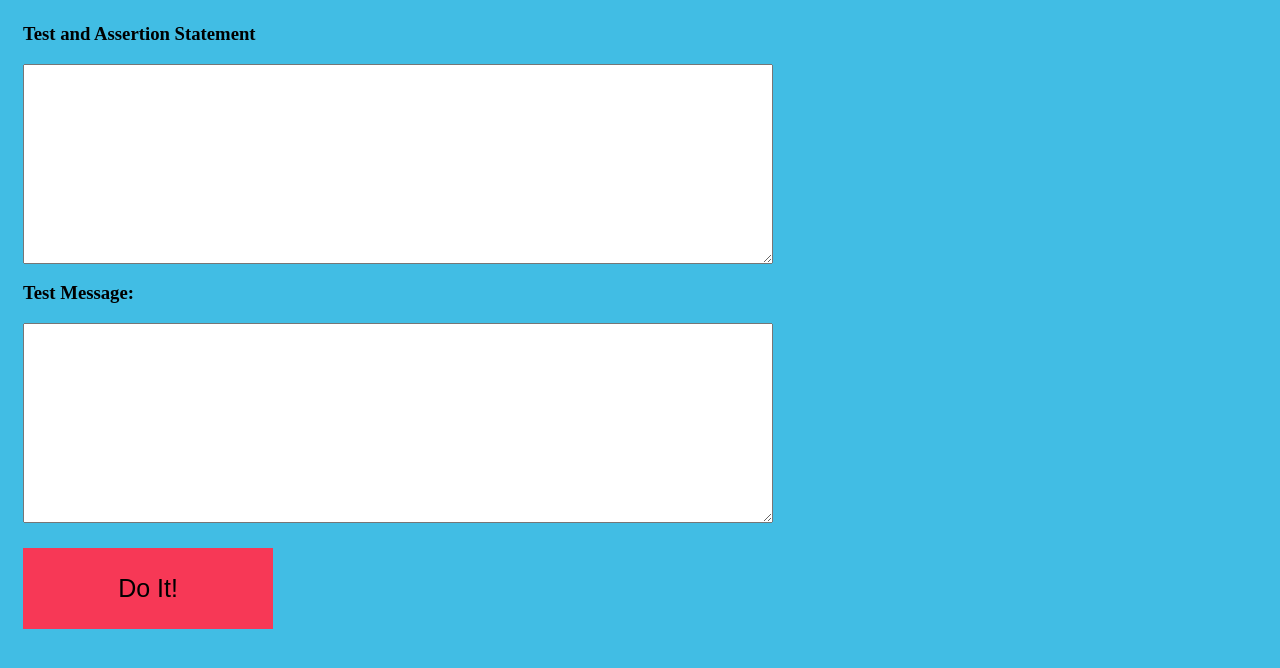
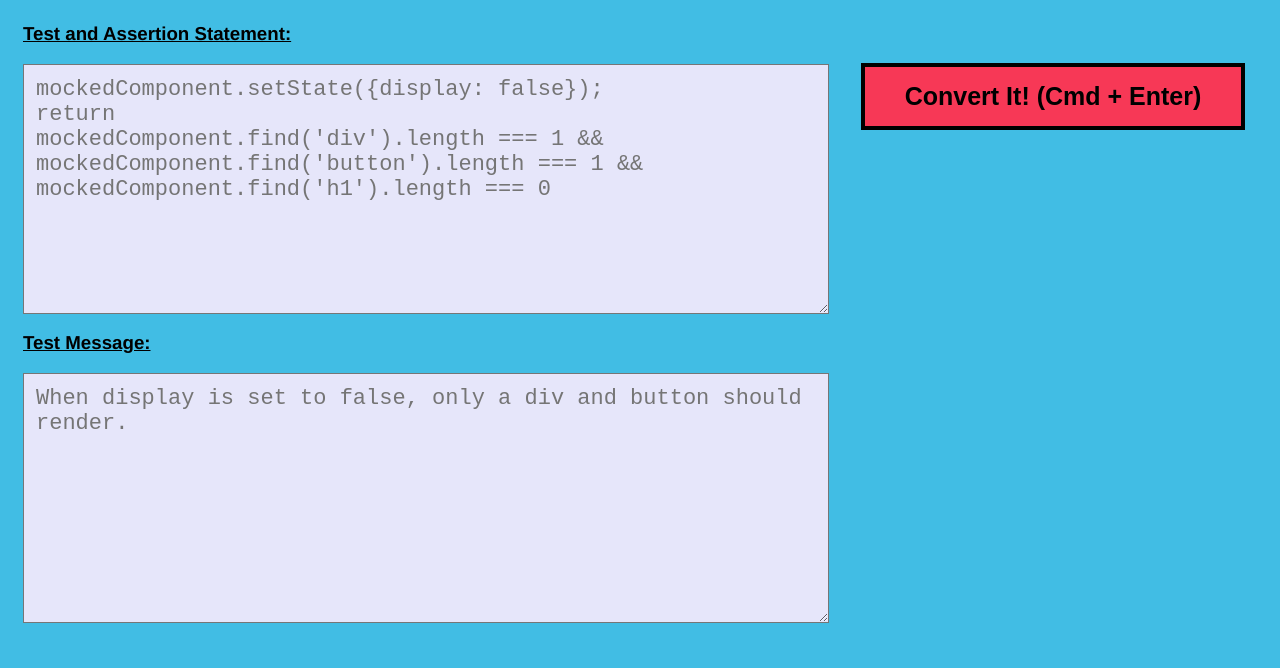
Before and after one commit to bonham000/fcc-react-test-converter, a website: page index.html in a window 1280 px wide. Drawn offline with Linux system fonts and the light colour scheme.

Commit message:
Looking good

```diff
--- a/index.html
+++ b/index.html
@@ -6,13 +6,30 @@
 </head>
 
 <body>
-	<h3>Test and Assertion Statement</h3>
-	<textarea id="test"></textarea><br>
+
+	<h3>Test and Assertion Statement:</h3>
+
+	<textarea
+  id="test"
+  placeholder="mockedComponent.setState({display: false});
+return
+mockedComponent.find('div').length === 1 &&
+mockedComponent.find('button').length === 1 &&
+mockedComponent.find('h1').length === 0"
+  ></textarea><br>
+
 	<h3>Test Message:</h3>
-	<textarea id="message"></textarea><br>
-	<button onClick="convert()">Do It!</button>
+
+	<textarea
+  id="message"
+  placeholder="When display is set to false, only a div and button should render."
+  ></textarea>
+
+  <br>
+	<button onClick="convert()">Convert It! (Cmd + Enter)</button>
 	<input id="dummy" />
 	<h1 id="success"></h1>
+
   <script src="script.js"></script>
 </body>
 </html>
--- a/script.js
+++ b/script.js
@@ -27,11 +27,10 @@ const convert = () => {
 		})(), ${message});
 	`;
 
-
 	document.getElementById("dummy").value = result;
 	document.querySelector("#dummy").select();
 	document.execCommand("Copy");
-	confirmation("Success! Copied to clipboard! Rock on!");
+	confirmation("Copied to clipboard!");
 
 	testField.value = '';
 	messageField.value = '';
--- a/style.css
+++ b/style.css
@@ -1,22 +1,40 @@
 body {
 	background: #41BDE4;
 	padding: 15px;
+	font-family: "Avenir";
+	font-family: "Helvetica";
+}
+
+h3 {
+	text-decoration: underline;
 }
 
 textarea {
-	width: 750px;
-	height: 200px;
+	width: 850px;
+	width: 63vw;
+	height: 250px;
 	font-size: 22px;
 	padding: 12px;
+	background: #E6E6FA;
 }
 
 button {
+	position: absolute;
+	right: 35px;
+	top: 38px;
 	margin-top: 25px;
 	font-size: 25px;
-	padding: 25px;
+	padding: 15px;
 	background: #F73856;
-	border: 1px solid #F73856;
-	width: 250px;
+	border: 4px solid black;
+	width: 30vw;
+	font-weight: bold;
+}
+
+#success {
+	position: absolute;
+	right: 35px;
+	top: 135px;
 }
 
 #dummy {
```
